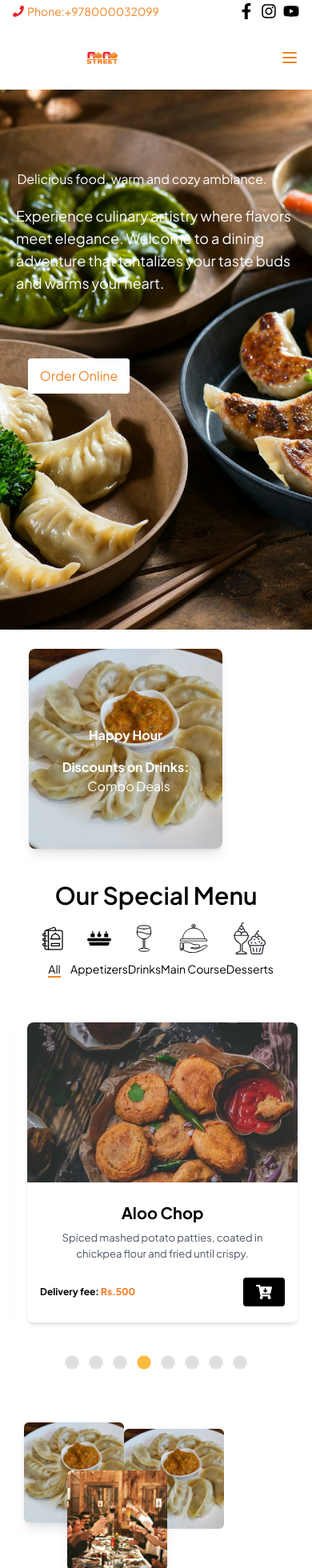
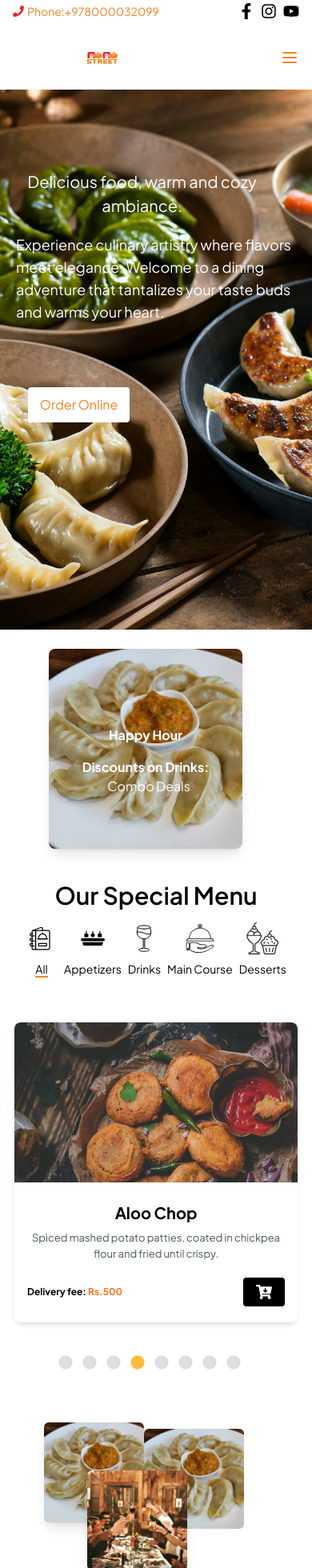
Before and after one commit to RajivMahato68/ResturantWebsite, a React (Vite) app: page / in a window 390 px wide. Shown: the top 1960 px of the page at 80% size. Built offline with nearby package versions, Linux system fonts and the light colour scheme.

Commit message:
mobile device optimization

```diff
--- a/src/components/AboutUs/Card.jsx
+++ b/src/components/AboutUs/Card.jsx
@@ -1,6 +1,4 @@
 import React from 'react';
-import { FaCartArrowDown } from "react-icons/fa";
-import { CiSquarePlus } from "react-icons/ci";
 import Slider from "react-slick";
 import "slick-carousel/slick/slick.css";
 import "slick-carousel/slick/slick-theme.css";
@@ -44,7 +42,7 @@ function Card({ menuItems }) {
             className="relative border  rounded-lg shadow-lg shadow-gray-300  overflow-hidden mx-2"
             style={{ width: '250px', height: '300px' }}
           >
-            <img src={menuItem.image} alt={menuItem.name} className="w-[250px] h-[300px] object-cover" />
+            <img src={menuItem.image} alt={menuItem.name} className="md:w-[250px] md:h-[300px] h-[300px] w-full object-cover" />
             <div className="p-4 h-[calc(100%-200px)] bg-[#fef3e9]">
               <h2 className="text-xl font-bold mt-2 text-[20px]">{menuItem.name}</h2>
               <p className="text-gray-600 mt-2 text-[13px]">{menuItem.post}</p>
--- a/src/components/AboutUs/Gallery.jsx
+++ b/src/components/AboutUs/Gallery.jsx
@@ -45,6 +45,8 @@ function Gallery() {
             width: 100% !important;
             height: 250px !important;
             margin-bottom: 16px;
+            padding-left:5px;
+            padding-right:5px;
           }
         }
       `}</style>
--- a/src/components/AboutUs/WeAre.jsx
+++ b/src/components/AboutUs/WeAre.jsx
@@ -22,24 +22,24 @@ function WeAre() {
           {/* Text and Button Section */}
           <div className='w-full md:w-[430px] h-auto md:h-[448px] flex flex-col justify-center'>
             <h1
-              className='text-[24px] md:text-[36px] font-bold mb-5 md:mb-10 ml-4 md:ml-0 font-["Plus_Jakarta_Sans"] underline-offset-8'
+              className='text-[24px] md:text-[36px] font-bold mb-5 md:mb-10 ml-4 md:ml-0 md:text-left text-center font-["Plus_Jakarta_Sans"] underline-offset-8'
               style={{ textDecoration: 'underline #f38220 2px', textDecorationThickness: '2px', textDecorationOffset: '4px' }}
             >
               {item.heading}
             </h1>
 
-            <p className='text-base md:text-[14px] text-[12px] leading-relaxed md:leading-normal font-["Plus_Jakarta_Sans"] ml-4 md:ml-0'>
+            <p className='text-base md:text-[14px] text-[20px] leading-relaxed md:leading-normal font-["Plus_Jakarta_Sans"] ml-4 md:ml-0 '>
               {item.text}
             </p>
 
-            <div className='flex border w-full md:w-[160px] h-[48px] text-center bg-[#F38220] rounded-lg mt-5 hover:bg-[#e69443] justify-center'>
+            <div className='flex border w-full md:w-[160px] h-[48px] md:ml-0 ml-7 text-center bg-[#F38220] rounded-lg mt-5 hover:bg-[#e69443] justify-center'>
               <button className='text-center ml-5 text-white'>Read More</button>
               <FiAlertCircle className='mt-3 w-[24px] h-[24px] ml-2 text-white' />
             </div>
           </div>
 
           {/* Image Section */}
-          <div className="relative md:w-[450px] md:h-[300px] w-[200px] h-[150px] rounded-md mt-10 md:ml-[150px] ml-[110px] flex justify-center items-center shadow-rose-600">
+          <div className="relative md:w-[450px] md:h-[300px] w-[200px] h-[150px] rounded-md mt-10 md:ml-[150px] ml-[130px] flex justify-center items-center shadow-rose-600 ">
             {/* Image 3: Background Image */}
             <div className="absolute z-10 md:w-[250px] w-[125px] md:h-[250px] h-[125px] md:ml-0 ml-[25px] rounded-md shadow-lg" style={{ left: 'calc(5% - 125px)', top: '5px' }}>
               <img src={image1} alt="Image 1" className="w-full h-full object-cover rounded-md" />
--- a/src/components/ContactUs/form.jsx
+++ b/src/components/ContactUs/form.jsx
@@ -50,7 +50,7 @@ const Contact = () => {
   );
 
   return (
-    <div className="h-auto w-full max-w-md xl:w-[460px] md:h-[475px]  bg-white border border-[#dfdfdf] rounded-xl flex flex-col items-center mt-8 md:mt-0 md:ml-8 shadow-lg">
+    <div className="h-auto w-full max-w-md xl:w-[460px] md:h-[475px]  bg-white border border-[#dfdfdf] rounded-xl flex flex-col items-center mt-8 md:mt-0 md:ml-8 shadow-lg pb-5">
     <div className="w-[90%]">
       <form onSubmit={handleSubmit(onSubmit)} className="mt-8 flex flex-col">
         <div className="space-y-5 w-full">
@@ -86,7 +86,7 @@ const Contact = () => {
             rows={5}
             cols={40}
           />
-          <ButtonComponent type="submit" btnName="Send Message" />
+          <ButtonComponent type="submit" btnName="Send Message"/>
         </div>
       </form>
     </div>
--- a/src/components/Header/About.jsx
+++ b/src/components/Header/About.jsx
@@ -20,7 +20,7 @@ function About() {
     <div className="w-full py-5">
       {aboutData.map((item, index) => (
         <div key={item.id} className='md:flex md:flex-row flex flex-col md:pr-0 pr-[50px] md:justify-center md:mt-[100px] justify-center gap-4 overflow-hidden'>
-          <div className="relative md:w-[450px] md:h-[300px] w-[200px] h-[150px] rounded-md mt-10 md:ml-[150px] ml-[120px] flex justify-center items-center shadow-rose-600">
+          <div className="relative md:w-[450px] md:h-[300px] w-[200px] h-[150px] rounded-md mt-10 md:ml-[150px] ml-[145px] flex justify-center items-center shadow-rose-600">
             {/* Image 3: Background Image */}
             <div className="absolute z-10 md:w-[250px] w-[125px] md:h-[250px] h-[125px] md:ml-0 ml-[25px] rounded-md shadow-lg" style={{ left: 'calc(5% - 125px)', top: '5px' }}>
               <img src={image1} alt="Image 1" className="w-full h-full object-cover rounded-md" />
@@ -37,15 +37,15 @@ function About() {
             </div>
           </div>
 
-          <div className='w-[430px] h-[448px] flex flex-col justify-center'>
+          <div className='md:w-[430px] w-[350px]  h-[448px] flex flex-col justify-center'>
             <h1
-              className='text-[36px] font-bold mb-5 md:mt-[-100px] md:ml-0 ml-[80px] mt-5 md:mr-0 mr-[90px] font-["Plus_Jakarta_Sans"] underline-offset-8'
+              className='text-[36px] font-bold mb-5 md:mt-[-100px] md:ml-0 ml-[95px] mt-5 md:mr-0 mr-[90px] font-["Plus_Jakarta_Sans"] underline-offset-8'
               style={{ textDecoration: 'underline #f38220 2px', textDecorationThickness: '2px', textDecorationOffset: '4px' }}
             >
               {item.heading}
             </h1>
 
-            <p className='text-base md:text-[14px] leading-relaxed md:leading-normal font-["Plus_Jakarta_Sans"] ml-2'>
+            <p className='text-base md:text-[14px] md:px-0 px-5  leading-relaxed md:leading-normal font-["Plus_Jakarta_Sans"] ml-2'>
               {item.text}
             </p>
 
--- a/src/components/Header/Card.jsx
+++ b/src/components/Header/Card.jsx
@@ -94,7 +94,7 @@ function HappyHourCards() {
       </div>
 
       {/* Mobile view: show one random card centered */}
-      <div className="md:hidden  ml-[20px] justify-center h-[250px] w-[242px]">
+      <div className="md:hidden  ml-[45px] justify-center h-[250px] w-[242px]">
         {randomCard && <HappyHourCard {...randomCard} />}
       </div>
     </div>
--- a/src/components/Header/ChefAbout.jsx
+++ b/src/components/Header/ChefAbout.jsx
@@ -23,10 +23,10 @@ function AboutChef() {
       {chefs.map((chef, index) => (
         <div key={index} className="container mx-auto flex flex-col-reverse md:flex-row items-center justify-center md:justify-between ">
           <div className="md:w-1/2 text-center md:text-left md:ml-[150px] mt-6 md:mt-0">
-            <h3 className='text-orange-500 text-[12px] font-semibold w-[77px] h-[22px] mb-3 font-["Plus_Jakarta_Sans"] md:ml-[40px] ml-[100px]'>ABOUT CHEF</h3>
+            <h3 className='text-orange-500 text-[12px] font-semibold w-[77px] h-[22px] mb-3 font-["Plus_Jakarta_Sans"] md:ml-[40px] ml-[70px]'>ABOUT CHEF</h3>
             <h2 className="text-3xl font-bold mb-4 ml-0 md:ml-10">{chef.title}</h2>
             <div className="mx-4 md:mx-10">
-              <p className="text-gray-700 mb-4">
+              <p className="text-gray-700 mb-4 md:pl-0 pl-4 text-left">
                 {chef.description}
               </p>
               <button className="bg-orange-500 hover:bg-orange-700 text-white py-2 rounded focus:outline-none focus:shadow-outline text-[16px] font-['Plus_Jakarta_Sans'] w-[120px] h-[44px]">
--- a/src/components/Header/FirstSection.jsx
+++ b/src/components/Header/FirstSection.jsx
@@ -11,7 +11,7 @@ function FirstSection() {
         backgroundPosition: "center",
       }}
     >
-      <h1 className='text-center text-white text-[16px] md:text-[51px]  pr-[35px] font-["Plus_Jakarta_Sans"] pt-[100px]'>
+      <h1 className='text-center  text-white text-[20px] md:text-[51px]  pr-[35px]  font-["Plus_Jakarta_Sans"] pt-[100px]'>
         Delicious food, warm and cozy ambiance.
       </h1>
       <div className='font-["Plus_Jakarta_Sans"] text-white text-[18px] text-lg mt-5'>
--- a/src/components/Header/LatestNews.jsx
+++ b/src/components/Header/LatestNews.jsx
@@ -36,10 +36,10 @@ function LatestNews() {
             </div>
           </div>
           <div className={`md:w-1/2 text-center md:text-left mt-6 md:mt-0 ${index === 1 ? 'md:ml-[50px]' : ''}`}>
-            <h3 className='text-orange-500 text-[12px] font-semibold w-[77px] h-[22px] font-["Plus_Jakarta_Sans"] md:ml-[40px] ml-[100px]'>NEWS</h3>
+            <h3 className='text-orange-500 md:text-[12px] font-semibold w-[77px] h-[22px] font-["Plus_Jakarta_Sans"] md:ml-[40px] ml-[100px]'>NEWS</h3>
             <h2 className="text-3xl font-bold mb-4 md:ml-10">{chef.title}</h2>
             <div className="mx-4 md:mx-10">
-              <p className="text-gray-700 mb-4 md:mr-[80px]">
+              <p className="text-gray-700 mb-4 md:mr-[80px] text-left">
                 {chef.description}
               </p>
               <button className="bg-orange-500 hover:bg-orange-700 text-white py-2 rounded focus:outline-none focus:shadow-outline text-[16px] font-['Plus_Jakarta_Sans'] w-[120px] h-[44px]">
--- a/src/components/Header/Menu.jsx
+++ b/src/components/Header/Menu.jsx
@@ -98,7 +98,7 @@ function Menu() {
       <h1 className='text-3xl md:text-4xl lg:text-5xl font-["Plus_Jakarta_Sans"] font-semibold my-4'>
         Our Special Menu
       </h1>
-      <div className="flex justify-center flex-wrap md:gap-5">
+      <div className="flex justify-center flex-wrap md:gap-5 gap-2">
         {iconData.map((item, index) => (
           <div
             key={index}
--- a/src/components/Header/MenuCard.jsx
+++ b/src/components/Header/MenuCard.jsx
@@ -36,7 +36,7 @@ function MenuCard({ menuItems }) {
   };
 
   return (
-    <div className="container mx-auto py-6 px-4 md:px-8 lg:px-16 xl:px-24">
+    <div className="container mx-auto py-6 pr-4 md:px-8 lg:px-16 xl:px-24">
       <Slider {...settings}>
         {menuItems.map((menuItem, index) => (
           <div
--- a/src/components/Menu/FirstSection.jsx
+++ b/src/components/Menu/FirstSection.jsx
@@ -20,7 +20,7 @@ function FirstSection() {
 </div>
 
     </div>
-    <p className=' text-[22px] text-[#333333] py-5 px-5 text-center md:px-[155px] md:mt-[110px] md:mb-[110px] font-["Plus_Jakarta_Sans"] font-semibold'>Savor the true flavors of Nepal with our authentic dishes, crafted from fresh, local ingredients. Enjoy a delightful culinary journey at [Restaurant Name]!</p>
+    <p className=' text-[22px] text-[#333333] py-5 px-5 md:text-center md:px-[155px] md:mt-[110px] md:mb-[110px] font-["Plus_Jakarta_Sans"] font-semibold text-left'>Savor the true flavors of Nepal with our authentic dishes, crafted from fresh, local ingredients. Enjoy a delightful culinary journey at [Restaurant Name]!</p>
     </div>
   )
 }
```
